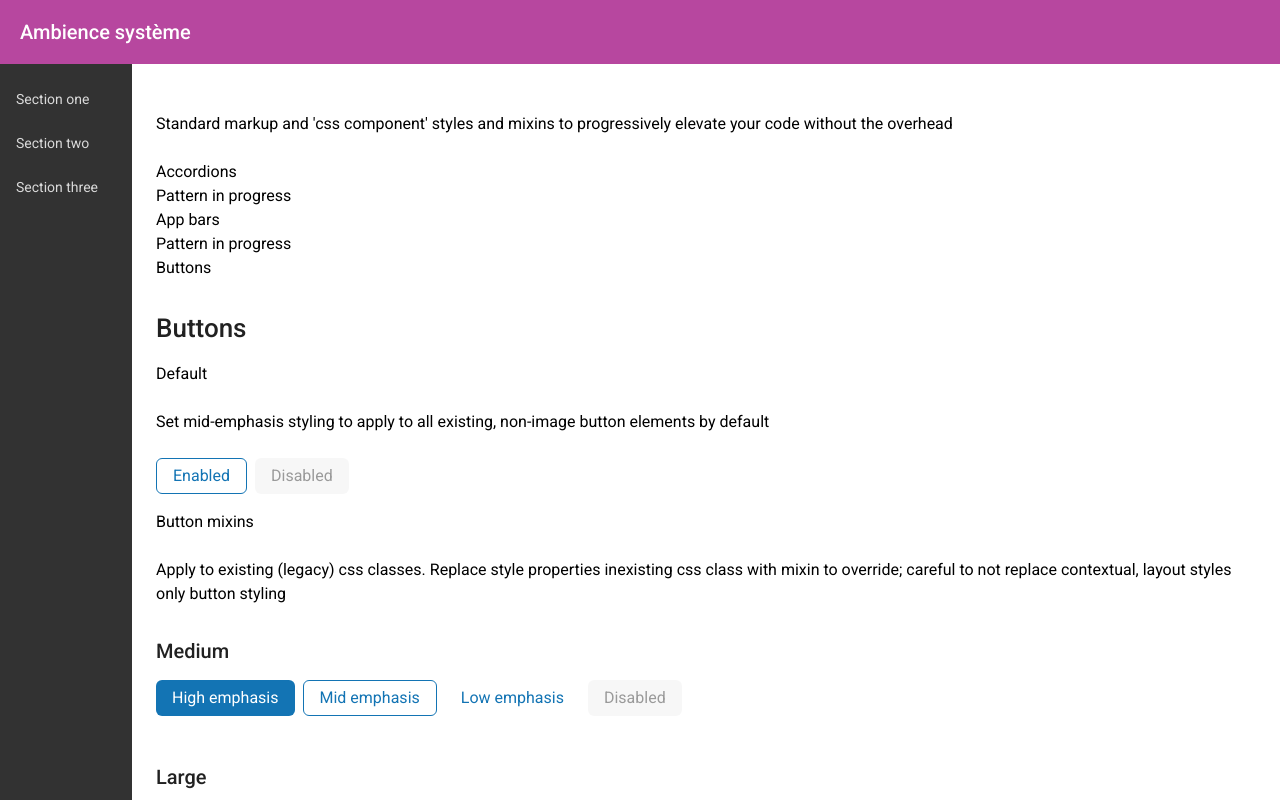
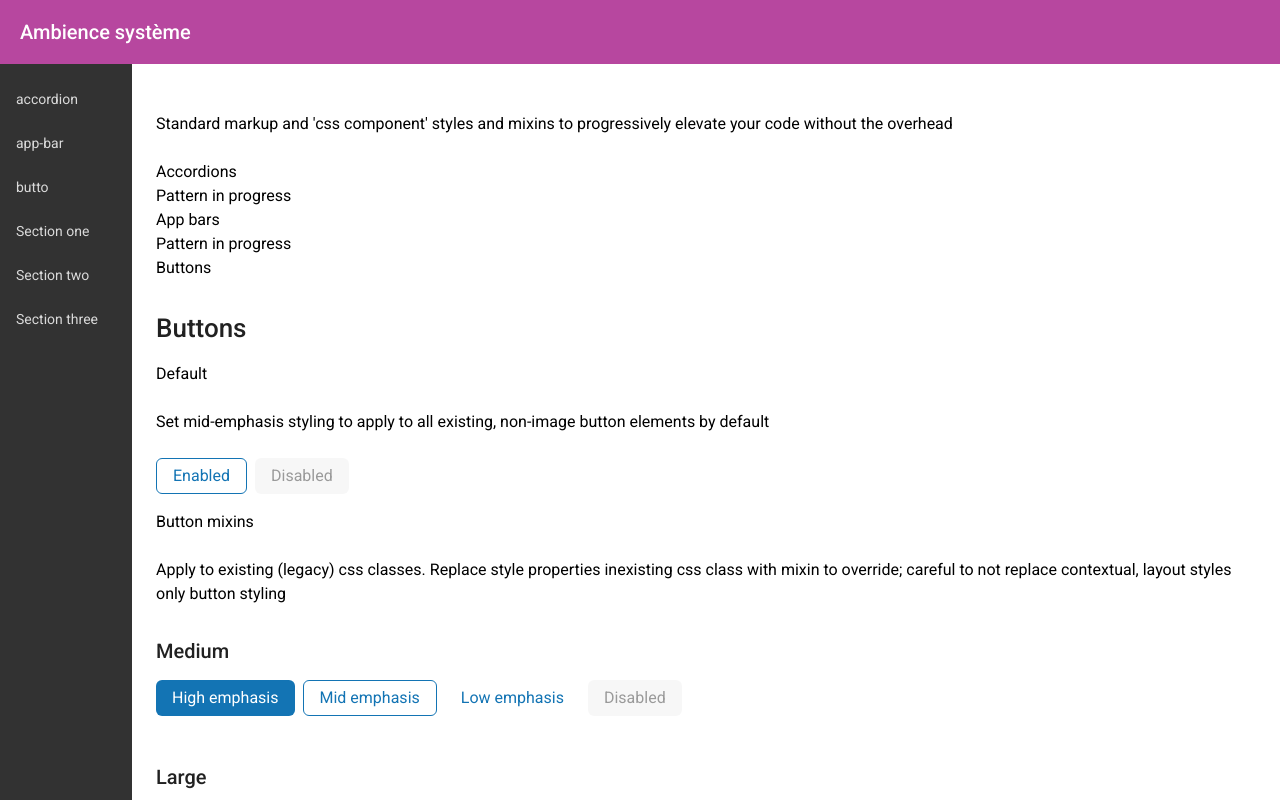
Before and after one commit to MichaelScottBurke/msb-css-components, an Angular app: page / in a window 1280 px wide. Built offline with nearby package versions, Linux system fonts and the light colour scheme.

Commit message:
1 file modified

```diff
--- a/src/app/app.component.html
+++ b/src/app/app.component.html
@@ -5,6 +5,7 @@
 <div class="msb-body">
   <nav class="msb-nav">
     <ul>
+      <li *ngFor="let i of navItems"><a href="'#'+i.label">{{ i.link }}</a></li>
       <li><a href="#section-1-heading">Section one</a></li>
       <li><a href="#section-2-heading">Section two</a></li>
       <li><a href="#section-3-heading">Section three</a></li>
```
